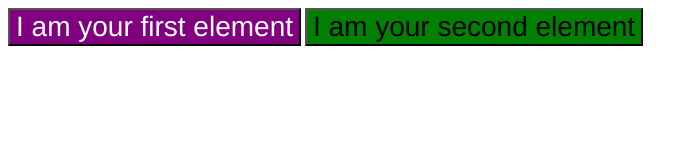
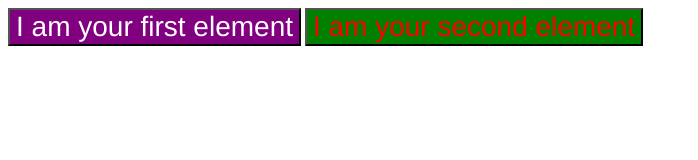
Before and after one commit to jmbongo88/The_Odin_Project, a plain HTML site: page OdinExercises/exercise3.html in a window 1280 px wide. Shown: the whole page, without its empty margins (0-698 px from the left). Drawn offline with Linux system fonts and the light colour scheme.

Commit message:
Added a comment

```diff
--- a/OdinExercises/exercise3.css
+++ b/OdinExercises/exercise3.css
@@ -1,4 +1,5 @@
-/* Shared styles for both elements */
+/* Grouping selectors */
+/* referenced in "exercise3.html */
 
 .first-element,
 .second-element {
@@ -15,4 +16,5 @@
 /* Unique styles for the second element */
 .second-element {
     background-color: green;
+    color: red;
 }
```
